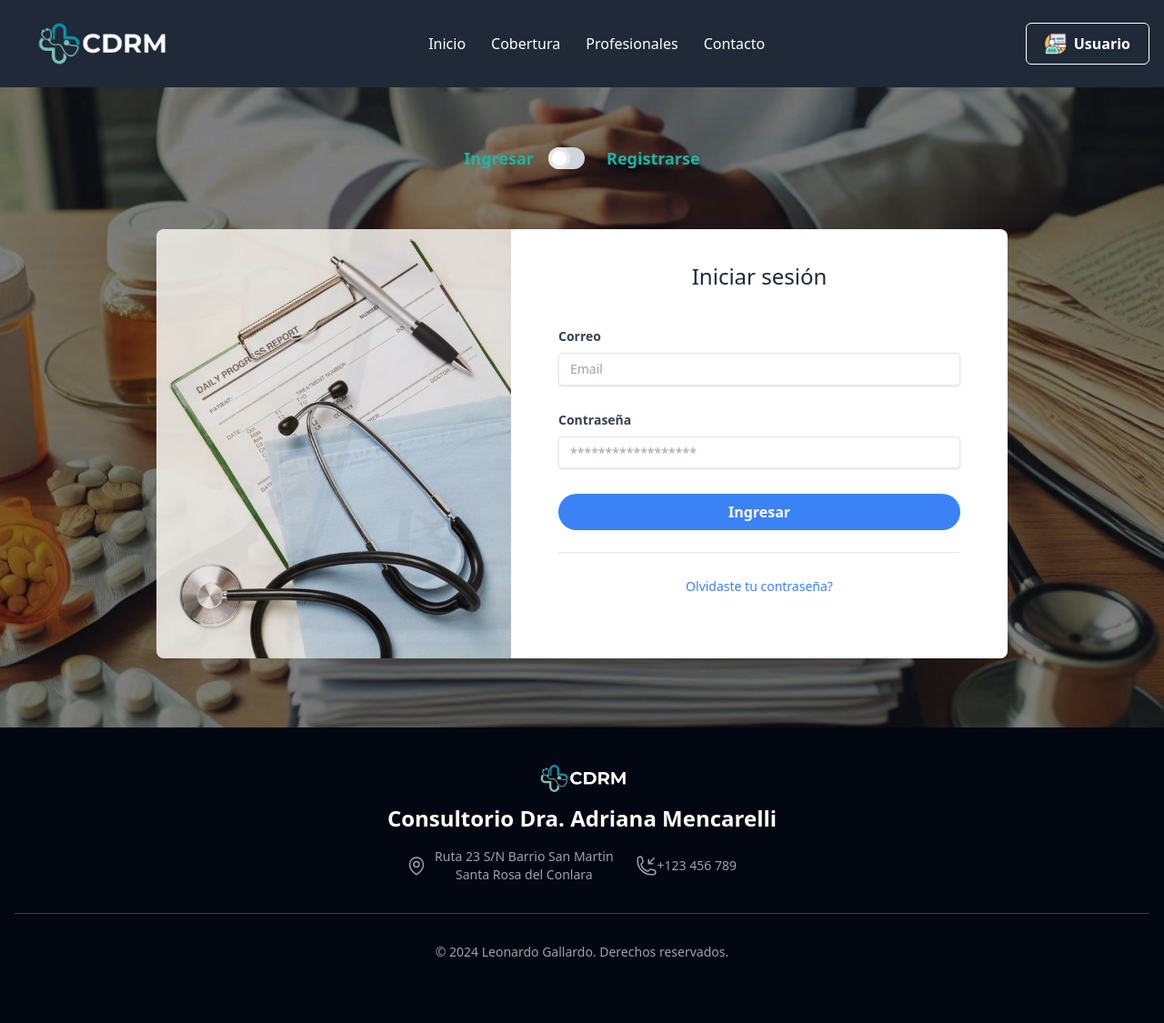
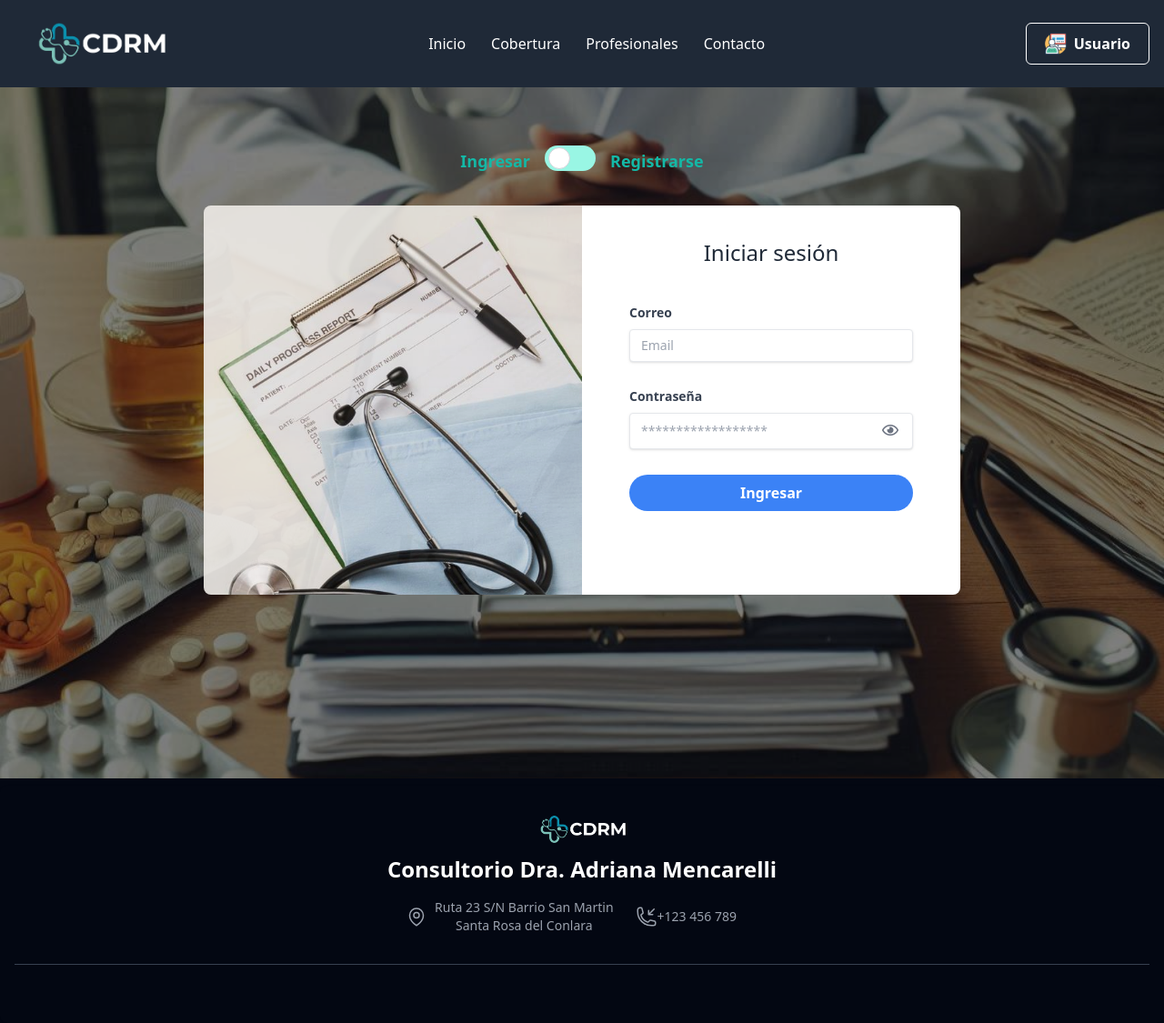
Before and after one commit to Leoja00/TRABAJO-FINAL, a Laravel app: page /usuario in a window 1280 px wide. Shown: the whole page at 91% size. Before the commit the page ends 1052 px from the top, so only its background shows below. Run offline with Laravel 12, Linux system fonts and the light colour scheme; parts of the project's set-up code (start-up, migrations or seed data) failed here and were passed over; some libraries are stand-ins or nearby versions.

Commit message:
Controles login+registro;view de formulario;solucion de img; cambio de navbar

```diff
--- a/resources/views/components/navbar.blade.php
+++ b/resources/views/components/navbar.blade.php
@@ -8,7 +8,8 @@
         </div>
         <div class="flex lg:hidden">
 
-            <img src="{{ asset('img/menu.png') }}" onclick="openMenu();" alt="Menú">
+        <img src="{{ asset('img/menu2.png') }}" onclick="openMenu();" alt="Menú" style="width: 40px; height: 40px;">
+
         </div>
         <div id="menu"
             class="lg:flex hidden flex-grow justify-between absolute lg:relative lg:top-0 top-20 left-0 bg-gray-800 w-full lg:w-auto items-center py-14 lg:py-0 px-8 sm:px-24 lg:px-0 transition-all duration-500 ease-in-out">
--- a/resources/views/layouts/app.blade.php
+++ b/resources/views/layouts/app.blade.php
@@ -6,6 +6,8 @@
     <link rel="icon" href="{{ asset('img/icono.jpeg') }}">
     <title>@yield('title', 'Document')</title>
     <script src="https://cdn.tailwindcss.com"></script>
+    <link rel="stylesheet" href="https://cdnjs.cloudflare.com/ajax/libs/font-awesome/5.15.3/css/all.min.css">
+
     <style>
         .menu-enter {
             opacity: 0;
@@ -60,6 +62,7 @@
             copyrightElement.innerHTML =
                 `© ${year} <a href="https://github.com/Leoja00" target="_blank" class="hover:underline">Leonardo Gallardo</a>. Derechos reservados.`;
         });
+        <link rel="stylesheet" href="https://cdnjs.cloudflare.com/ajax/libs/font-awesome/5.15.3/css/all.min.css">
     </script>
 </body>
 </html>
--- a/resources/views/perfilEditar.blade.php
+++ b/resources/views/perfilEditar.blade.php
@@ -65,11 +65,12 @@
                             <div class="mb-4">
                                 <label>Imagen actual:</label>
                                 <div>
-                                    <img src="{{ asset('storage/'. Auth::user()->profesional->imagen) }}"
-                                        alt="Imagen actual" class="w-32 h-32 object-cover">
+                                    <img src="{{ asset(Auth::user()->profesional->imagen) }}" alt="Imagen actual"
+                                        class="w-32 h-32 object-cover">
                                 </div>
                             </div>
                             @endif
+
                             @elseif (Auth::user()->role === 'paciente')
                             <div class="mb-4">
                                 <label for="obra_social">Obra Social:</label>
--- a/resources/views/usuario.blade.php
+++ b/resources/views/usuario.blade.php
@@ -4,155 +4,247 @@
 
 @section('contenidoHome')
 <div class="relative w-full min-h-screen bg-fixed bg-cover bg-center" style="background-image: url('medico.jpeg');">
-    <!-- Capa de fondo con opacidad -->
     <div class="absolute inset-0 bg-black opacity-50"></div>
 
-    <!-- Contenido del formulario -->
     <div class="relative z-10 w-full px-4 py-8">
+        <div class="flex flex-wrap justify-center gap-8 mt-24">
+            <div class="flex items-center gap-4 py-8">
+                <a href="#" id="loginLink"
+                    class="text-lg font-bold transition-colors duration-300 text-teal-500 hover:text-teal-700"
+                    onclick="showLogin()">Ingresar</a>
 
-        <div class="flex flex-wrap justify-center gap-8 mt-24">
-            <!-- Switch para alternar entre Login y Sign up -->
-            <div class="flex items-center gap-4 py-8">
-                <a href="#" id="loginLink" class="text-lg font-bold text-teal-500" onclick="showLogin()">Ingresar</a>
-                <div class="relative inline-block w-10 mr-2 align-middle select-none transition duration-200 ease-in">
-                    <input type="checkbox" name="toggle" id="toggle"
-                        class="absolute block w-6 h-6 rounded-full bg-white border-4 appearance-none cursor-pointer toggle-checkbox"
-                        onclick="toggleForms()" />
-                    <label for="toggle"
-                        class="block overflow-hidden h-6 rounded-full bg-gray-300 cursor-pointer"></label>
+                <!-- Switch -->
+                <div class="relative inline-block select-none transition duration-200 ease-in">
+                    <label class="inline-flex items-center cursor-pointer">
+                        <input type="checkbox" id="toggle" class="sr-only peer" onclick="toggleForms()"
+                            @if(session('signupError')) checked @endif>
+                        <div
+                            class="relative w-14 h-7 bg-teal-200 peer-focus:outline-none peer-focus:ring-4 peer-focus:ring-teal-300 dark:peer-focus:ring-teal-800 rounded-full peer dark:bg-gray-700 peer-checked:after:translate-x-full rtl:peer-checked:after:-translate-x-full peer-checked:after:border-white after:content-[''] after:absolute after:top-0.5 after:start-[4px] after:bg-white after:border-gray-300 after:border after:rounded-full after:h-6 after:w-6 after:transition-all dark:border-gray-600 peer-checked:bg-teal-600">
                         </div>
-                <a href="#" id="signupLink" class="text-lg font-bold text-teal-500"
+                    </label>
+                </div>
+
+                <a href="#" id="signupLink"
+                    class="text-lg font-bold transition-colors duration-300 text-teal-500 hover:text-teal-700"
                     onclick="showSignUp()">Registrarse</a>
             </div>
         </div>
 
-        <div class="flex flex-wrap justify-center gap-8 mt-0">
-            <div class="w-full xl:w-3/4 lg:w-11/12 flex"></div>
-
-            <div class="w-full xl:w-3/4 lg:w-11/12 flex">
-
-                <!-- Columna de imagen -->
-                <div class="w-full h-auto bg-gray-400 dark:bg-gray-800 hidden lg:block lg:w-5/12 bg-cover rounded-l-lg opacity-90"
-     style="background-image: url('{{ asset('img/login.jpg') }}')"></div>
-
-                <!-- Columna del formulario -->
-                <div class="w-full lg:w-7/12 bg-white dark:bg-gray-700 p-5 rounded-lg lg:rounded-l-none">
-                    <!-- Formulario de Login -->
-                    <div id="loginForm">
-                        <h3 class="py-4 text-2xl text-center text-gray-800 dark:text-white">Iniciar sesión</h3>
+        <div class="flex flex-wrap justify-center gap-8 mt-0 perspective pb-12">
+            <div class="w-full xl:w-2/3 lg:w-11/12 flex justify-center">
+                <div class="relative w-full card-container @if(session('signupError')) flipped @endif">
+                    <div class="card">
+                        <!-- Cara del login -->
+                        <div class="card-face card-front">
+                            <div class="w-full flex">
+                                <div class="w-1/2 hidden lg:block bg-cover rounded-l-lg opacity-90"
+                                    style="background-image: url('{{ asset('img/login.jpg') }}');"></div>
+                                <div class="w-full lg:w-1/2 bg-white dark:bg-gray-700 p-5 rounded-lg lg:rounded-l-none">
+                                    <h3 class="py-4 text-2xl text-center text-gray-800 dark:text-white">Iniciar sesión
+                                    </h3>
                                     <form class="px-8 pt-6 pb-8 mb-4 bg-white dark:bg-gray-800 rounded" method="POST"
                                         action="{{ route('login.submit') }}">
                                         @csrf
                                         <div class="mb-4">
-                                <label class="block mb-2 text-sm font-bold text-gray-700 dark:text-white" for="email">
-                                    Correo
-                                </label>
+                                            <label class="block mb-2 text-sm font-bold text-gray-700 dark:text-white"
+                                                for="email">Correo</label>
                                             <input
                                                 class="w-full px-3 py-2 mb-3 text-sm leading-tight text-gray-700 dark:text-white border rounded shadow appearance-none focus:outline-none focus:shadow-outline"
                                                 id="email" name="email" type="email" placeholder="Email" required />
-                                @if ($errors->has('email'))
-                                <p class="text-xs italic text-red-500">{{ $errors->first('email') }}</p>
+                                            @if ($errors->login->has('email'))
+                                            <p class="text-xs italic text-red-500">{{ $errors->login->first('email') }}
+                                            </p>
+                                            @endif
+                                        </div>
+                                        <div class="mb-4 relative">
+    <label class="block mb-2 text-sm font-bold text-gray-700 dark:text-white" for="password">Contraseña</label>
+    <input class="w-full px-3 py-2 mb-3 text-sm leading-tight text-gray-700 dark:text-white border rounded shadow appearance-none focus:outline-none focus:shadow-outline"
+           id="passwordLogin" name="password" type="password" placeholder="******************" required />
+    <!-- Icono de ojo -->
+    <span class="password-eye-icon" onclick="togglePassword('passwordLogin', this)">
+        <i class="far fa-eye" id="togglePasswordIconLogin"></i>
+    </span>
+    @if ($errors->login->has('password'))
+        <p class="text-xs italic text-red-500">{{ $errors->login->first('password') }}</p>
+    @endif
+</div>
+
+
+                                        <div class="mb-6 text-center">
+                                            <button
+                                                class="w-full px-4 py-2 font-bold text-white bg-blue-500 rounded-full hover:bg-blue-700 dark:bg-blue-700 dark:text-white dark:hover:bg-blue-900 focus:outline-none focus:shadow-outline"
+                                                type="submit">Ingresar</button>
+                                        </div>
+                                    </form>
+
+                                </div>
+                            </div>
+                        </div>
+
+                        <!-- Cara del registro -->
+                        <div class="card-face card-back">
+                            <div class="w-full flex">
+                                <div class="w-1/2 hidden lg:block bg-cover rounded-l-lg opacity-90"
+                                    style="background-image: url('{{ asset('img/login.jpg') }}');"></div>
+                                <div class="w-full lg:w-1/2 bg-white dark:bg-gray-700 p-5 rounded-lg lg:rounded-l-none">
+                                    <h3 class="py-4 text-2xl text-center text-gray-800 dark:text-white">Crear una cuenta
+                                    </h3>
+                                    <form class="px-8 pt-6 pb-8 mb-4 bg-white dark:bg-gray-800 rounded" method="POST"
+                                        action="{{ route('register') }}">
+                                        @csrf
+                                        <div class="mb-4">
+                                            <label class="block mb-2 text-sm font-bold text-gray-700 dark:text-white"
+                                                for="name">Nombre</label>
+                                            <input
+                                                class="w-full px-3 py-2 mb-3 text-sm leading-tight text-gray-700 dark:text-white border rounded shadow appearance-none focus:outline-none focus:shadow-outline"
+                                                id="name" name="name" type="text" placeholder="Nombre completo"
+                                                required />
+                                            @if ($errors->register->has('name'))
+                                            <p class="text-xs italic text-red-500">
+                                                {{ $errors->register->first('name') }}</p>
                                             @endif
                                         </div>
                                         <div class="mb-4">
                                             <label class="block mb-2 text-sm font-bold text-gray-700 dark:text-white"
-                                    for="password">
-                                    Contraseña
-                                </label>
+                                                for="emailSignUp">Correo</label>
                                             <input
                                                 class="w-full px-3 py-2 mb-3 text-sm leading-tight text-gray-700 dark:text-white border rounded shadow appearance-none focus:outline-none focus:shadow-outline"
-                                    id="password" name="password" type="password" placeholder="******************"
+                                                id="emailSignUp" name="email" type="email" placeholder="Email"
                                                 required />
-                                @if ($errors->has('password'))
-                                <p class="text-xs italic text-red-500">{{ $errors->first('password') }}</p>
+                                            @if ($errors->register->has('email'))
+                                            <p class="text-xs italic text-red-500">
+                                                {{ $errors->register->first('email') }}</p>
                                             @endif
                                         </div>
+
+                                        <div class="mb-4 relative">
+    <label class="block mb-2 text-sm font-bold text-gray-700 dark:text-white" for="passwordSignUp">Contraseña</label>
+    <input class="w-full px-3 py-2 mb-3 text-sm leading-tight text-gray-700 dark:text-white border rounded shadow appearance-none focus:outline-none focus:shadow-outline"
+           id="passwordSignUp" name="password" type="password" placeholder="******************" required />
+    <!-- Icono de ojo -->
+    <span class="password-eye-icon" onclick="togglePassword('passwordSignUp', this)">
+        <i class="far fa-eye" id="togglePasswordIconSignUp"></i>
+    </span>
+    @if ($errors->register->has('password'))
+        <p class="text-xs italic text-red-500">{{ $errors->register->first('password') }}</p>
+    @endif
+</div>
+
+<div class="mb-4 relative">
+    <label class="block mb-2 text-sm font-bold text-gray-700 dark:text-white" for="password_confirmation">Confirmar Contraseña</label>
+    <input class="w-full px-3 py-2 mb-3 text-sm leading-tight text-gray-700 dark:text-white border rounded shadow appearance-none focus:outline-none focus:shadow-outline"
+           id="password_confirmation" name="password_confirmation" type="password" placeholder="******************" required />
+    <!-- Icono de ojo -->
+    <span class="password-eye-icon" onclick="togglePassword('password_confirmation', this)">
+        <i class="far fa-eye" id="togglePasswordIconConfirmation"></i>
+    </span>
+    @if ($errors->register->has('password_confirmation'))
+        <p class="text-xs italic text-red-500">{{ $errors->register->first('password_confirmation') }}</p>
+    @endif
+</div>
+
                                         <div class="mb-6 text-center">
                                             <button
                                                 class="w-full px-4 py-2 font-bold text-white bg-blue-500 rounded-full hover:bg-blue-700 dark:bg-blue-700 dark:text-white dark:hover:bg-blue-900 focus:outline-none focus:shadow-outline"
-                                    type="submit">
-                                    Ingresar
-                                </button>
-                            </div>
-                            <hr class="mb-6 border-t" />
-                            <div class="text-center">
-                                <a class="inline-block text-sm text-blue-500 dark:text-blue-500 align-baseline hover:text-blue-800"
-                                    href="#">
-                                    Olvidaste tu contraseña?
-                                </a>
+                                                type="submit">Registrarse</button>
                                         </div>
                                     </form>
-                    </div>
-
-
-
-                    <!-- Formulario de Sign up (oculto inicialmente) -->
-                    <div id="signupForm" class="hidden">
-    <h3 class="py-4 text-2xl text-center text-gray-800 dark:text-white">Crear una cuenta</h3>
-    <form class="px-8 pt-6 pb-8 mb-4 bg-white dark:bg-gray-800 rounded" method="POST" action="{{ route('register') }}">
-        @csrf
-        <div class="mb-4">
-            <label class="block mb-2 text-sm font-bold text-gray-700 dark:text-white" for="name">Nombre</label>
-            <input class="w-full px-3 py-2 mb-3 text-sm leading-tight text-gray-700 dark:text-white border rounded shadow appearance-none focus:outline-none focus:shadow-outline" id="name" name="name" type="text" placeholder="Nombre completo" required />
-            @if ($errors->has('name'))
-                <p class="text-xs italic text-red-500">{{ $errors->first('name') }}</p>
-            @endif
-        </div>
-        <div class="mb-4">
-            <label class="block mb-2 text-sm font-bold text-gray-700 dark:text-white" for="emailSignUp">Correo</label>
-            <input class="w-full px-3 py-2 mb-3 text-sm leading-tight text-gray-700 dark:text-white border rounded shadow appearance-none focus:outline-none focus:shadow-outline" id="emailSignUp" name="email" type="email" placeholder="Email" required />
-            @if ($errors->has('email'))
-                <p class="text-xs italic text-red-500">{{ $errors->first('email') }}</p>
-            @endif
-        </div>
-        <div class="mb-4">
-            <label class="block mb-2 text-sm font-bold text-gray-700 dark:text-white" for="passwordSignUp">Contraseña</label>
-            <input class="w-full px-3 py-2 mb-3 text-sm leading-tight text-gray-700 dark:text-white border rounded shadow appearance-none focus:outline-none focus:shadow-outline" id="passwordSignUp" name="password" type="password" placeholder="******************" required />
-            @if ($errors->has('password'))
-                <p class="text-xs italic text-red-500">{{ $errors->first('password') }}</p>
-            @endif
-        </div>
-        <div class="mb-4">
-            <label class="block mb-2 text-sm font-bold text-gray-700 dark:text-white" for="password_confirmation">Confirmar Contraseña</label>
-            <input class="w-full px-3 py-2 mb-3 text-sm leading-tight text-gray-700 dark:text-white border rounded shadow appearance-none focus:outline-none focus:shadow-outline" id="password_confirmation" name="password_confirmation" type="password" placeholder="******************" required />
-        </div>
-        <div class="mb-6 text-center">
-            <button class="w-full px-4 py-2 font-bold text-white bg-blue-500 rounded-full hover:bg-blue-700 dark:bg-blue-700 dark:text-white dark:hover:bg-blue-900 focus:outline-none focus:shadow-outline" type="submit">
-                Registrarse
-            </button>
-        </div>
-    </form>
-</div>
 
                                 </div>
                             </div>
                         </div>
                     </div>
                 </div>
+            </div>
+        </div>
+
+    </div>
+</div>
+
+<style>
+.perspective {
+    perspective: 1000px;
+}
+
+.card-container {
+    position: relative;
+    width: 100%;
+}
+
+.card {
+    position: relative;
+    width: 100%;
+    transform-style: preserve-3d;
+    transition: transform 0.8s;
+    min-height: 550px;
+}
+
+.card-face {
+    position: absolute;
+    width: 100%;
+    backface-visibility: hidden;
+}
+
+.card-front {
+    transform: rotateY(0deg);
+}
+
+.card-back {
+    transform: rotateY(180deg);
+}
+
+.flipped .card {
+    transform: rotateY(180deg);
+}
+
+
+.password-eye-icon {
+    position: absolute;
+    top: 50%;
+    right: 1rem;
+    transform: translateY(-20%);
+    cursor: pointer;
+    color: #6b7280;
+}
+
+input[type="password"] {
+    line-height: 1.6;
+    padding-right: 2.5rem;
+}
+
+
+
+</style>
 
 <script>
+document.getElementById('toggle').checked = @if(session('signupError')) true @else false @endif;
+toggleForms();
+
 function toggleForms() {
-    var loginForm = document.getElementById('loginForm');
-    var signupForm = document.getElementById('signupForm');
-    var loginLink = document.getElementById('loginLink');
-    var signupLink = document.getElementById('signupLink');
+    var cardContainer = document.querySelector('.card-container');
     var toggle = document.getElementById('toggle');
 
     if (toggle.checked) {
-        loginForm.classList.add('hidden');
-        signupForm.classList.remove('hidden');
-        loginLink.classList.remove('text-blue-500');
-        loginLink.classList.add('text-white');
-        signupLink.classList.remove('text-white');
-        signupLink.classList.add('text-blue-500');
+        cardContainer.classList.add('flipped');
     } else {
-        signupForm.classList.add('hidden');
-        loginForm.classList.remove('hidden');
-        signupLink.classList.remove('text-blue-500');
-        signupLink.classList.add('text-white');
-        loginLink.classList.remove('text-white');
-        loginLink.classList.add('text-blue-500');
+        cardContainer.classList.remove('flipped');
     }
 }
+
+function togglePassword(inputId, icon) {
+    var input = document.getElementById(inputId);
+    var iconElement = icon.querySelector('i');
+
+    if (input.type === "password") {
+        input.type = "text";
+        iconElement.classList.remove('fa-eye');
+        iconElement.classList.add('fa-eye-slash');
+    } else {
+        input.type = "password";
+        iconElement.classList.remove('fa-eye-slash');
+        iconElement.classList.add('fa-eye');
+    }
+}
+
 </script>
 @endsection
```
Also changed, not shown: app/Http/Controllers/UserController.php (+60 -33 lines), resources/views/perfil.blade.php (+22 -25 lines), resources/views/perfilCompletar.blade.php (+12 -5 lines), resources/views/profesionales.blade.php (+9 -5 lines), public/img/menu2.png (added), public/img/profesionales/1727960843-Imagen de WhatsApp 2024-09-28 a las 00.26.44_c4c35944.jpg (added). Lines whose indentation alone changed are shown as unchanged.
